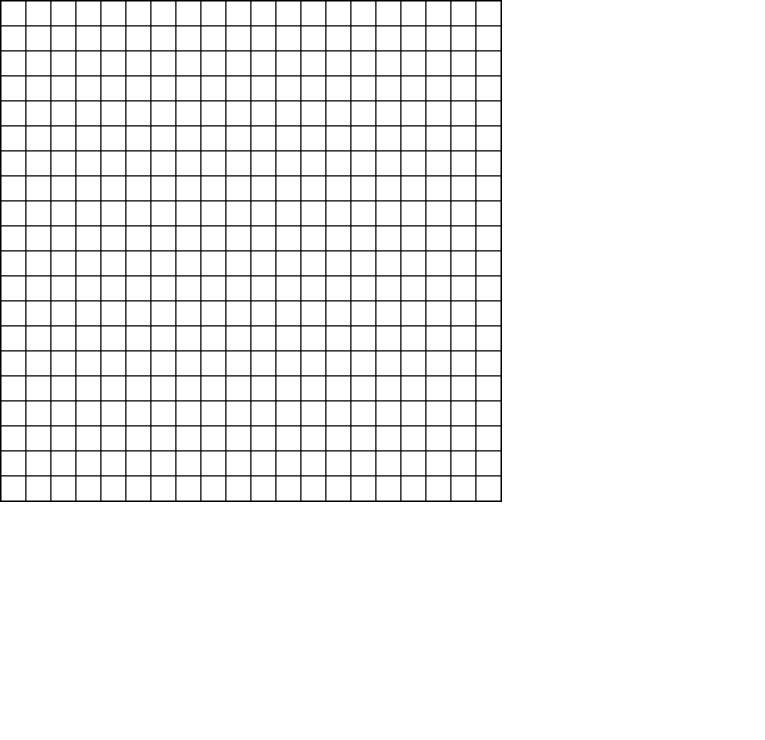
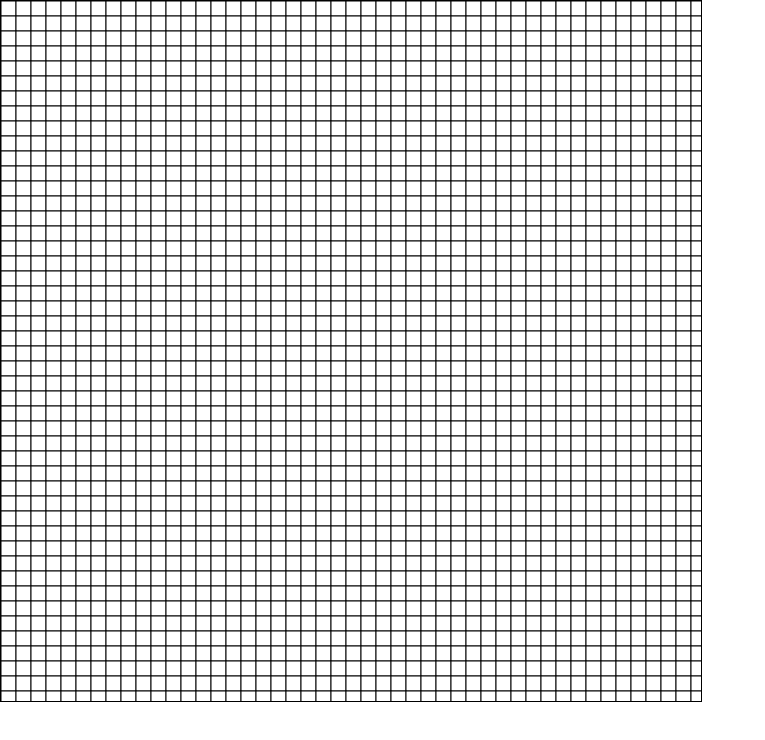
Before and after one commit to SamManoli975/sandSim, a plain HTML site: page index.html in a window 1280 px wide. Shown: the whole page, without its empty margins (0-765 px from the left). Drawn offline with Linux system fonts and the light colour scheme.

Commit message:
final touches

```diff
--- a/index.css
+++ b/index.css
@@ -4,6 +4,8 @@ body {
   }
 
   canvas {
+    /* position: absolute;
+    right: 0; */
     border: 1px solid black;
     /* width: 100vw;
     height: 100vh; */
--- a/main.js
+++ b/main.js
@@ -3,10 +3,10 @@ const ctx = canvas.getContext('2d');
 canvas.addEventListener("click", getClickPosition, false)
 
 
-const h =500;
-const w =500;
+const h =700;
+const w =700;
 
-const boxSize = 25; // Adjust the size of each box as needed
+const boxSize = 15; // Adjust the size of each box as needed
 canvas.width = w;
 canvas.height = h;
 
```
